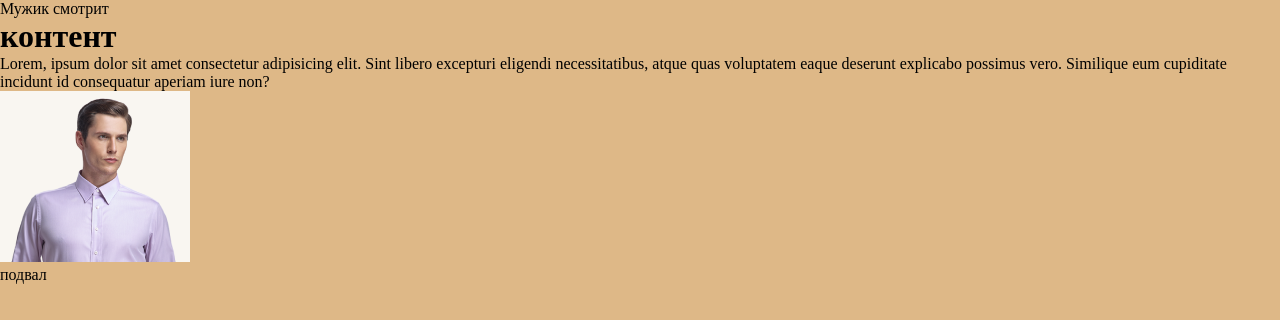
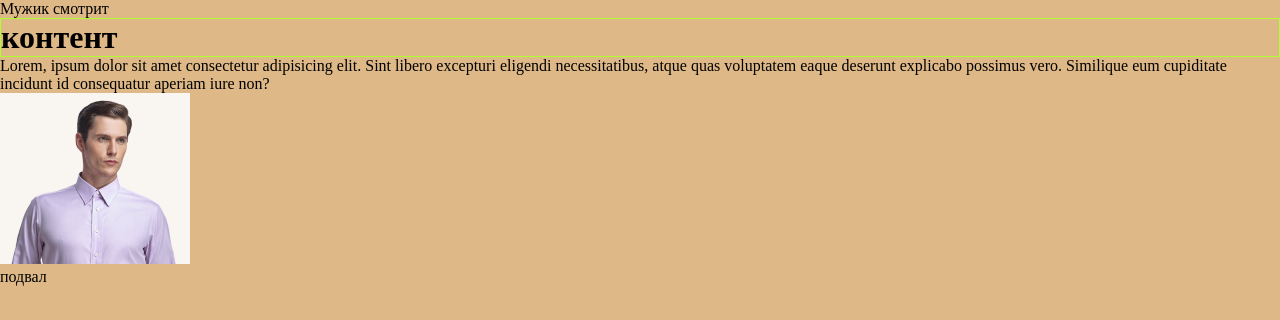
Before and after one commit to YumpA/test1, a plain HTML site: page index.html in a window 1280 px wide. Drawn offline with Linux system fonts and the light colour scheme.

Commit message:
border h1

```diff
--- a/css/style.css
+++ b/css/style.css
@@ -7,3 +7,7 @@
 body {
     background-color: burlywood;
 }
+
+h1 {
+    border: solid 1px greenyellow;
+}
```
